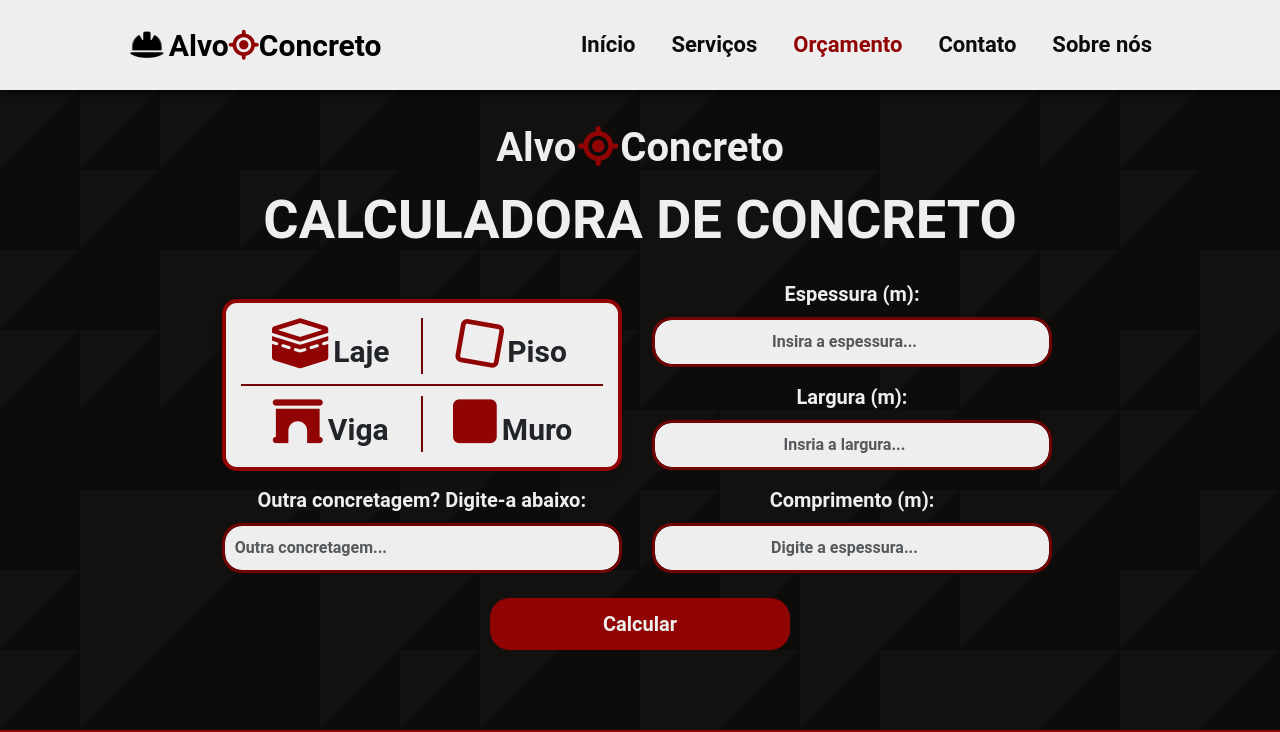
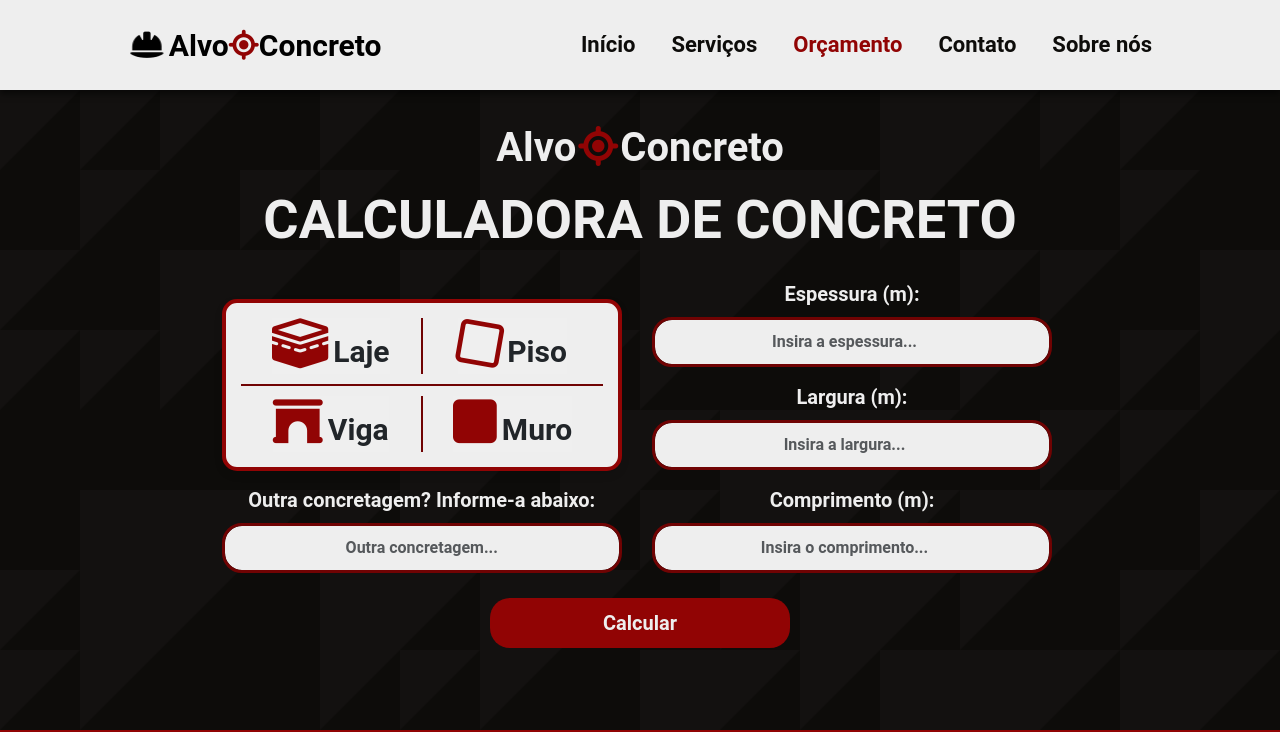
Before and after one commit to Gabriel-otirB/alvo-concreto, a React (Vite) app: page /budget in a window 1280 px wide. Shown: the top 732 px of the page. Built offline with nearby package versions, Linux system fonts and the light colour scheme.

Commit message:
feature: Adding states for calculator inputs

```diff
--- a/src/pages/Budget/components/CalculatorInputNumber/index.jsx
+++ b/src/pages/Budget/components/CalculatorInputNumber/index.jsx
@@ -1,20 +1,28 @@
 import { InputArea } from './styles';
 import PropTypes from 'prop-types';
 
-const CalculatorInputNumber = ({ children, label, placeholder }) => {
+const CalculatorInputNumber = ({ children, label, placeholder, value, setValue }) => {
 
   return (
     <InputArea>
       <label htmlFor={label} className="form-label">{children}</label>
-      <input placeholder={placeholder} type='number' id={label} className="form-control input-custom-number" step='0.1' required />
+      <input
+      value={value}
+      onChange={(e) => setValue(e.target.value)}
+      placeholder={placeholder}
+      type='number' id={label}
+      className="form-control input-custom-number"
+      step='0.1' required />
     </InputArea>
   )
 }
 
 CalculatorInputNumber.propTypes = {
   children: PropTypes.node,
-  label: PropTypes.node,
-  placeholder: PropTypes.node,
+    label: PropTypes.string,
+    placeholder: PropTypes.string,
+    value: PropTypes.string,
+    setValue: PropTypes.func,
 };
 
 export default CalculatorInputNumber;
--- a/src/pages/Budget/components/CalculatorInputText/index.jsx
+++ b/src/pages/Budget/components/CalculatorInputText/index.jsx
@@ -1,20 +1,30 @@
 import { InputArea } from './styles';
 import PropTypes from 'prop-types';
 
-const CalculatorInputText = ({ children, label, placeholder }) => {
+const CalculatorInputText = ({ children, label, placeholder, customConcreting, handleCustomConcreting }) => {
 
   return (
     <InputArea>
       <label htmlFor={label} className="form-label">{children}</label>
-      <input placeholder={placeholder} type='text' id={label} className="form-control input-custom-text" required />
+      <input
+        value={customConcreting}
+        onChange={(e) => handleCustomConcreting(e.target.value)}
+        placeholder={placeholder}
+        type='text'
+        id={label}
+        className="form-control input-custom-text"
+        required />
     </InputArea>
   )
 }
 
 CalculatorInputText.propTypes = {
   children: PropTypes.node,
-  label: PropTypes.node,
-  placeholder: PropTypes.node,
+  label: PropTypes.string,
+  placeholder: PropTypes.string,
+  customConcreting: PropTypes.string,
+  handleCustomConcreting: PropTypes.func,
 };
 
+
 export default CalculatorInputText;
--- a/src/pages/Budget/components/CalculatorInputText/styles.js
+++ b/src/pages/Budget/components/CalculatorInputText/styles.js
@@ -5,6 +5,7 @@ export const InputArea = styled.div`
 width: 100%;
 
 input{
+  text-align: center;
   display: flex;
   justify-content: center;
   font-weight: bold;
--- a/src/pages/Budget/index.jsx
+++ b/src/pages/Budget/index.jsx
@@ -4,10 +4,43 @@ import CalculatorTitle from './components/CalculatorTitle';
 import CalculatorInputNumber from './components/CalculatorInputNumber';
 import CalculatorInputText from './components/CalculatorInputText';
 import CalculatorButton from './components/CalculatorButton';
+import { useState, useEffect } from 'react';
 
 import { BudgetArea } from './styles';
 
 const Budget = () => {
+
+  const [concreting, setConcreting] = useState('');
+  const [customConcreting, setCustomConcreting] = useState('');
+  const [thickness, setThickness] = useState('');
+  const [width, setWidth] = useState('');
+  const [length, setLength] = useState('');
+
+  const handleConcreting = (value) => {
+    if (value === concreting) {
+      value = '';
+    }
+
+    if (customConcreting !== '') {
+      setCustomConcreting('');
+    }
+
+    setConcreting(value);
+  }
+
+  const handleCustomConcreting = (value) => {
+    if (concreting !== '') {
+      setConcreting('');
+    }
+
+    setCustomConcreting(value);
+  }
+
+
+  // useEffect(() => {
+  //   alert(customConcreting);
+  // }, [customConcreting]);
+
   return (
     <>
       <BudgetArea id='budget'>
@@ -28,36 +61,51 @@ const Budget = () => {
                     <div className="icon-container">
                       <div className="icon-row">
                         <div className="icon-item">
+                          <button onClick={() => handleConcreting('Laje')} className={concreting === 'Laje' ? 'active' : ''}>
                             <i className="fas fa-kaaba laje" title="Laje"></i>
                             <small>Laje</small>
+                          </button>
                         </div>
                         <div className="icon-item">
+                          <button onClick={() => handleConcreting('Piso')} className={concreting === 'Piso' ? 'active' : ''}>
                             <i className="fa-regular fa-square piso" title="Piso"></i>
                             <small>Piso</small>
+                          </button>
                         </div>
                       </div>
                       <div className="icon-row">
                         <div className="icon-item">
+                          <button onClick={() => handleConcreting('Viga')} className={concreting === 'Viga' ? 'active' : ''}>
                             <i className="fas fa-archway viga" title="Viga"></i>
                             <small>Viga</small>
+                          </button>
                         </div>
-                        <div className="icon-item" title="Calçada">
+                        <div className="icon-item" title="Muro">
+                          <button onClick={() => handleConcreting('Muro')} className={concreting === 'Muro' ? 'active' : ''}>
                             <i className="fas fa-square muro"></i>
                             <small>Muro</small>
+                          </button>
                         </div>
                       </div>
                     </div>
                   </div>
-                  <CalculatorInputText label='outro' placeholder='Outra concretagem...'>Outra concretagem? Digite-a abaixo:</CalculatorInputText>
+                  <CalculatorInputText
+                    label='outro'
+                    placeholder={concreting ? concreting : 'Outra concretagem...'}
+                    customConcreting={customConcreting}
+                    handleCustomConcreting={handleCustomConcreting}
+                  >
+                    Outra concretagem? Informe-a abaixo:
+                  </CalculatorInputText>
                 </div>
               </div>
 
               {/* <!-- Coluna para o formulário de cálculo --> */}
               <div className="col-md-6">
                 <div className='wrapper-inputs'>
-                  <CalculatorInputNumber label='espessura' placeholder='Insira a espessura...'>Espessura (m):</CalculatorInputNumber>
-                  <CalculatorInputNumber label='largura' placeholder='Insria a largura...'>Largura (m):</CalculatorInputNumber>
-                  <CalculatorInputNumber label='comprimento' placeholder='Digite a espessura...'>Comprimento (m):</CalculatorInputNumber>
+                  <CalculatorInputNumber value={thickness} setValue={setThickness} label='espessura' placeholder='Insira a espessura...'>Espessura (m):</CalculatorInputNumber>
+                  <CalculatorInputNumber value={width} setValue={setWidth} label='largura' placeholder='Insira a largura...'>Largura (m):</CalculatorInputNumber>
+                  <CalculatorInputNumber value={length} setValue={setLength} label='comprimento' placeholder='Insira o comprimento...'>Comprimento (m):</CalculatorInputNumber>
                 </div>
                 <div className="result-container"></div>
               </div>
--- a/src/pages/Budget/styles.js
+++ b/src/pages/Budget/styles.js
@@ -68,11 +68,11 @@ export const BudgetArea = styled.section`
   display: flex;
   justify-content: space-around;
   align-items: center;
-  border-bottom: 2px solid var(--dark-red-color); /* Linha de divisão */
+  border-bottom: 2px solid var(--dark-red-color);
 }
 
 .icon-row:last-child {
-  border-bottom: none; /* Remove a linha da última linha de ícones */
+  border-bottom: none;
 }
 
 .icon-item {
@@ -80,39 +80,46 @@ export const BudgetArea = styled.section`
   border-right: 2px solid var(--dark-red-color);
   text-align: center;
   cursor: pointer;
-  flex: 1; /* Equaliza o tamanho dos ícones */
-}
+  flex: 1;
 
-.icon-item:last-child {
-  border-right: none; /* Remove a linha da última coluna de ícones */
-}
+  &:last-child {
+  border-right: none;
+  }
 
-.icon-item i {
+  i {
   font-size: 50px;
   margin-right: 5px;
   color: var(--red-color);
   transition: all 0.3s ease-in-out;
-}
+  }
 
-.icon-item i.piso {
+  i.piso {
   rotate: 10deg;
-}
+  }
 
-.icon-item small {
+  small {
   display: inline-block;
   transition: all 0.3s ease-in-out;
-}
-
-.icon-item small {
   margin-top: 5px;
   font-size: 30px;
   font-weight: bold;
   color: var(--dark-gray-color);
+  }
+
+  &:hover i,
+  &:hover small {
+    color: var(--dark-red-color);
+  }
 }
 
-.icon-item:hover i,
-.icon-item:hover small {
-  color: var(--dark-red-color);
+button {
+  border: none;
+}
+
+button.active {
+  i, small {
+    color: var(--dark-red-color);
+  }
 }
 
 @media (max-width: 830px) {
```
Lines whose indentation alone changed are shown as unchanged.
